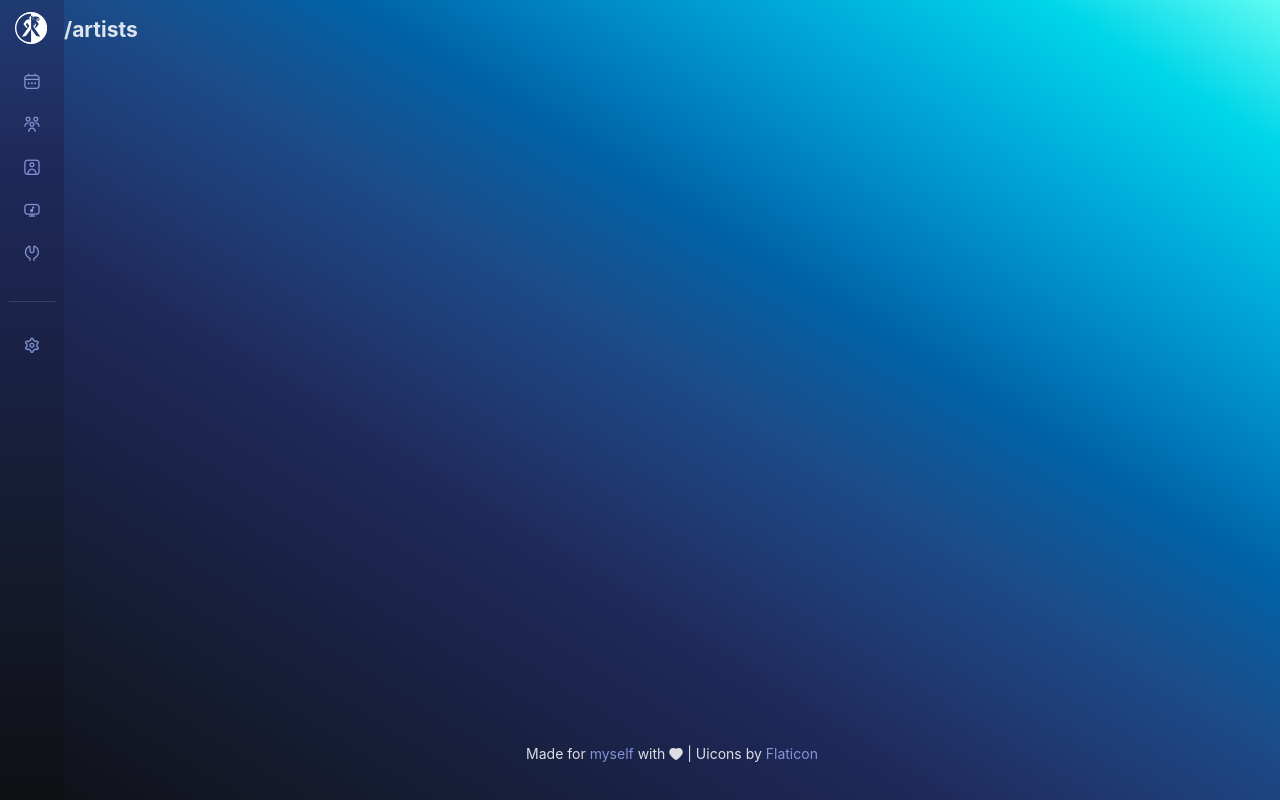
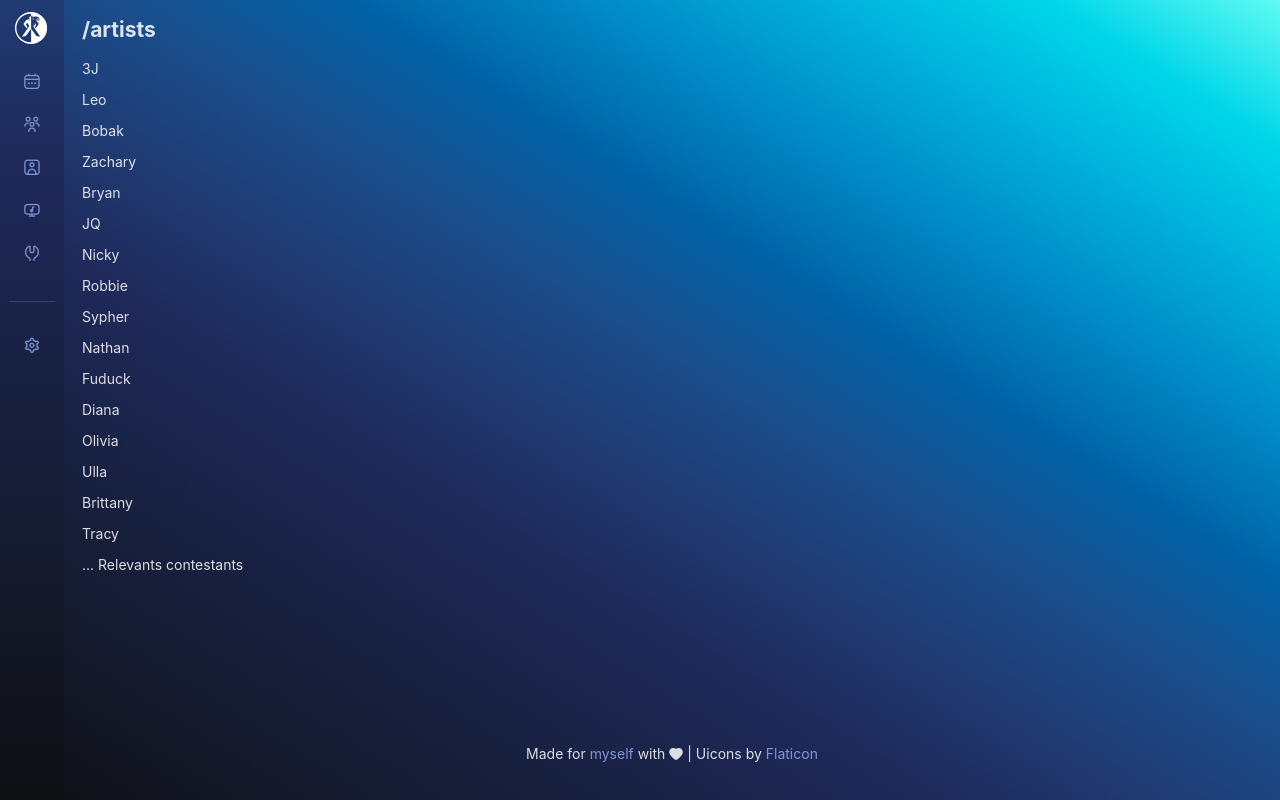
Before and after one commit to kavispires/squirrelzone, a React (Create React App) app: page /#/artists in a window 1280 px wide. Built offline with nearby package versions, Linux system fonts and the light colour scheme.

Commit message:
Added Placeholder information in /artists and /groups

```diff
--- a/src/pages/Artists/Artists.tsx
+++ b/src/pages/Artists/Artists.tsx
@@ -3,8 +3,25 @@ import { Chrome } from 'components/Chrome';
 export function Artists() {
   return (
     <Chrome>
-      <div className="artists">
+      <div className="container artists">
         <h2>/artists</h2>
+        <p>3J</p>
+        <p>Leo</p>
+        <p>Bobak</p>
+        <p>Zachary</p>
+        <p>Bryan</p>
+        <p>JQ</p>
+        <p>Nicky</p>
+        <p>Robbie</p>
+        <p>Sypher</p>
+        <p>Nathan</p>
+        <p>Fuduck</p>
+        <p>Diana</p>
+        <p>Olivia</p>
+        <p>Ulla</p>
+        <p>Brittany</p>
+        <p>Tracy</p>
+        <p>... Relevants contestants</p>
       </div>
     </Chrome>
   );
--- a/src/pages/Groups/Groups.tsx
+++ b/src/pages/Groups/Groups.tsx
@@ -3,8 +3,13 @@ import { Chrome } from 'components/Chrome';
 export function Groups() {
   return (
     <Chrome>
-      <div className="groups">
+      <div className="container groups">
         <h2>/groups</h2>
+        <p>Squirrel Zone</p>
+        <p>Squirrel Zone II</p>
+        <p>Doubt Girls</p>
+        <p>Squirrel Zone OT4</p>
+        <p>Squirrel Zone with Fuduck</p>
       </div>
     </Chrome>
   );
```
